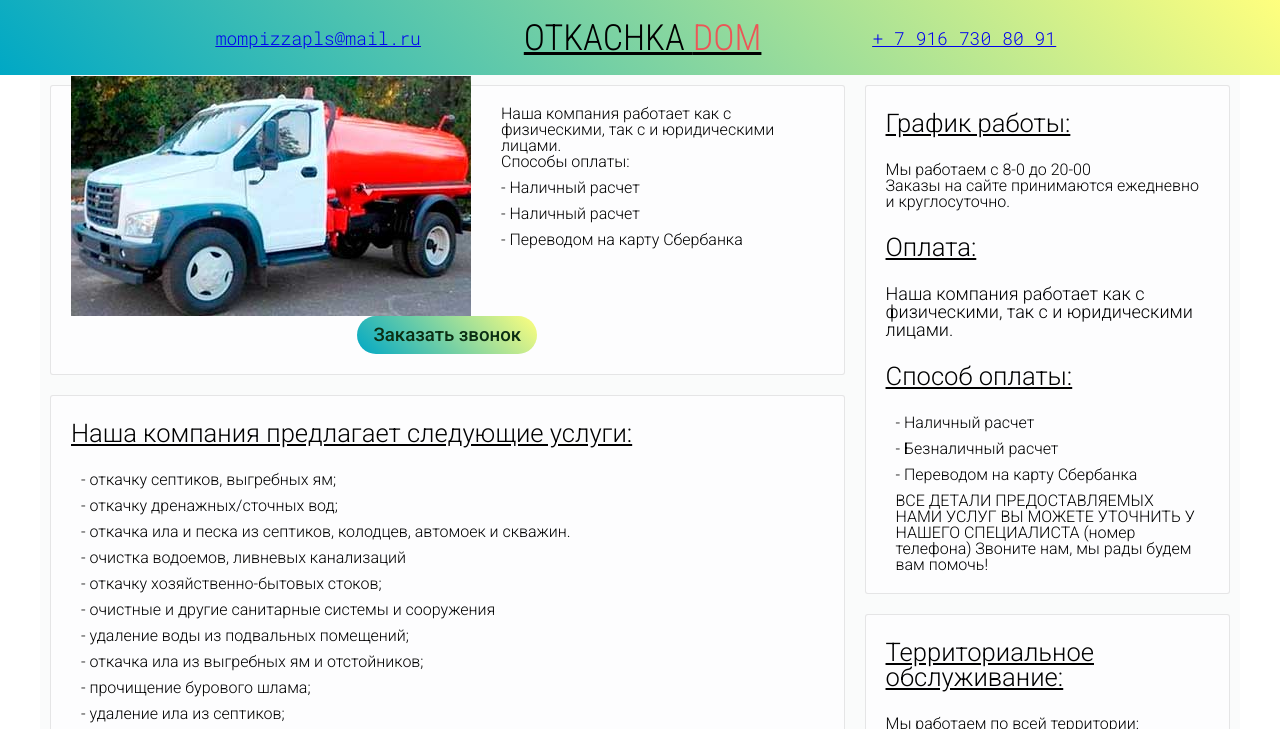
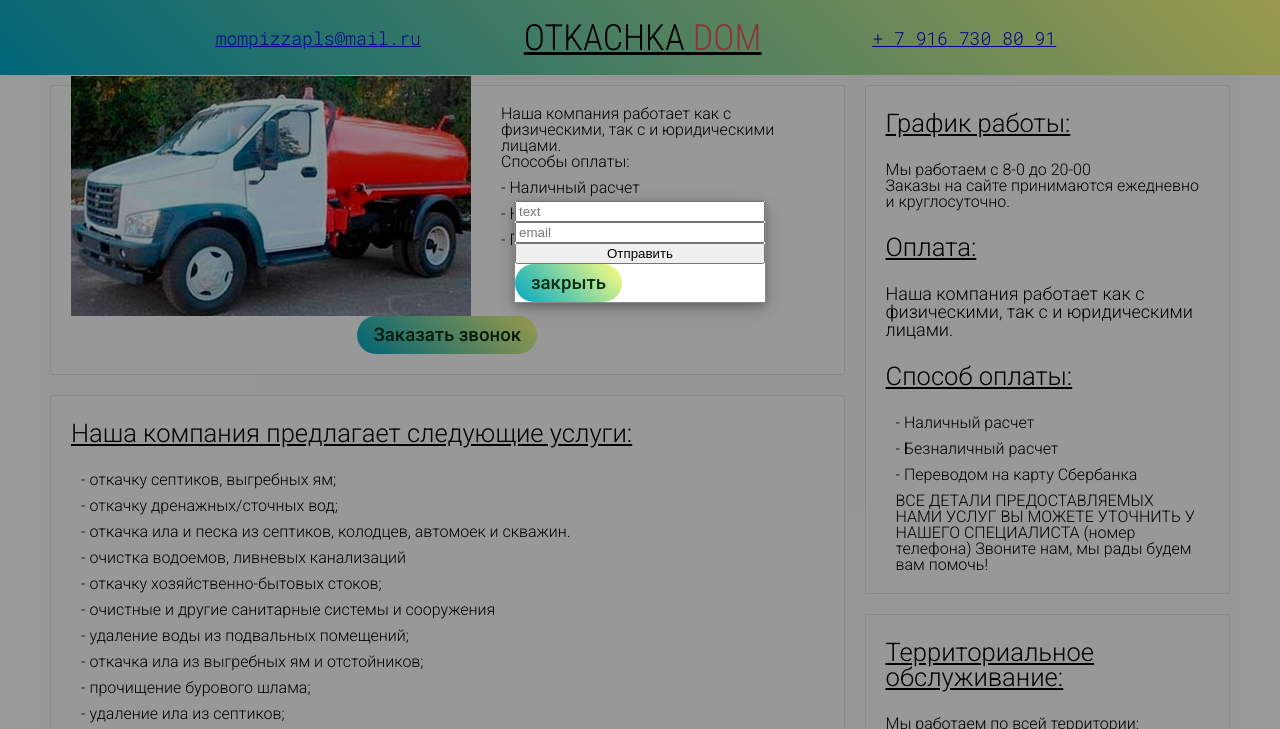
Before and after one commit to spudro228/septic-landing, a website: page index.html in a window 1280 px wide. Both pictures are taken after a click on the button "Заказать звонок". Shown: the top 729 px of the page. Drawn offline with nearby package versions, Linux system fonts and the light colour scheme; files that its build step writes are made by us from their sources.

Commit message:
add modal

```diff
--- a/index.html
+++ b/index.html
@@ -7,7 +7,18 @@
     <link href="https://fonts.googleapis.com/css?family=Roboto+Condensed:300,400|Roboto+Mono:300,400|Roboto:300,400,500&amp;subset=cyrillic"
           rel="stylesheet">
 <body>
-
+<div class="modal" id="myModal">
+    <div class="modal__content">
+        <form class="back-call-form" action="">
+            <input type="text" placeholder="text">
+            <input type="email" placeholder="email">
+            <button type="submit">Отправить</button>
+        </form>
+        <div class="buttn-wrapper">
+            <button class="close">закрыть</button>
+        </div>
+    </div>
+</div>
 <div class="container">
     <div class="container-menu">
         <div class="wrap-icons">
@@ -49,7 +60,7 @@
                                 </div>
 
                                 <div class="buttn-wrapper">
-                                    <button class="order-button">Заказать звонок</button>
+                                    <button id="myBtn" class="order-button">Заказать звонок</button>
                                 </div>
                             </div>
                         </div>
@@ -156,5 +167,32 @@
     </div>
 </div>
 
+<script>
+    // Get the modal
+    var modal = document.getElementById('myModal');
+
+    // Get the button that opens the modal
+    var btn = document.getElementById("myBtn");
+
+    // Get the <span> element that closes the modal
+    var span = document.getElementsByClassName("close")[0];
+
+    // When the user clicks the button, open the modal
+    btn.onclick = function () {
+        modal.style.display = "block";
+    }
+
+    // When the user clicks on <span> (x), close the modal
+    span.onclick = function () {
+        modal.style.display = "none";
+    }
+
+    // When the user clicks anywhere outside of the modal, close it
+    window.onclick = function (event) {
+        if (event.target == modal) {
+            modal.style.display = "none";
+        }
+    }
+</script>
 </body>
 </html>
--- a/scss/example2.scss
+++ b/scss/example2.scss
@@ -228,3 +228,55 @@ html, body {
     }
   }
 }
+
+.modal {
+  display: none; /* Hidden by default */
+  position: fixed; /* Stay in place */
+  z-index: 1; /* Sit on top */
+  left: 0;
+  top: 0;
+  width: 100%; /* Full width */
+  height: 100%; /* Full height */
+  overflow: auto; /* Enable scroll if needed */
+  background-color: rgb(0, 0, 0); /* Fallback color */
+  background-color: rgba(0, 0, 0, 0.4); /* Black w/ opacity */
+
+  .back-call-form{
+    position: relative;
+    display: flex;
+    flex-direction: column;
+    width: 250px;
+  }
+
+  /* Modal Content */
+  &__content {
+    position: relative;
+    background-color: #fefefe;
+    margin: auto;
+    //left: 250px;
+    top: 25%;
+    padding: 0;
+    border: 1px solid #888;
+    width: 250px;
+    box-shadow: 0 4px 8px 0 rgba(0,0,0,0.2),0 6px 20px 0 rgba(0,0,0,0.19);
+    -webkit-animation-name: animatetop;
+    -webkit-animation-duration: 0.4s;
+    animation-name: animatetop;
+    animation-duration: 0.4s
+  }
+
+  .close {
+    border-radius: 28px;
+    padding: 8px 16px;
+    background-image: linear-gradient(45deg, #00A8C5 0%, #FFFF7E 100%);
+    border: 0 none;
+
+    font-family: Roboto;
+    //font-style: normal;
+    font-weight: 500;
+    //line-height: normal;
+    font-size: 14pt;
+    color: #0b2e13;
+
+  }
+}
```
Also changed, not shown: scss/example.scss (deleted, +0 -99 lines).
